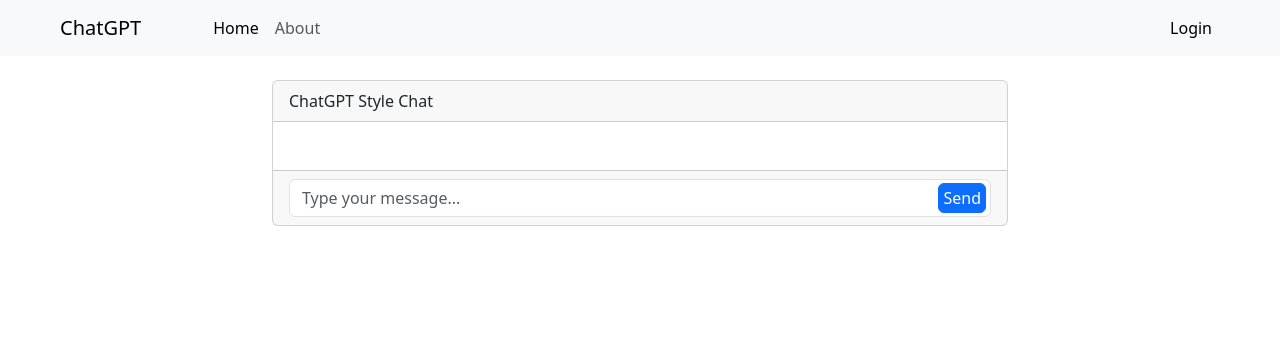
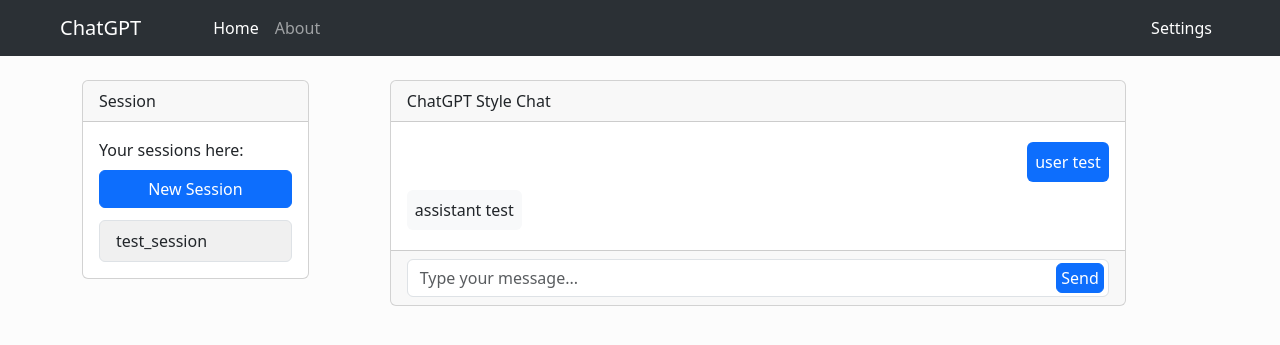
Before and after one commit to Adochew/socket-demo, a Flask app: page / in a window 1280 px wide. Shown: the top 345 px of the page. Run offline with Flask 3, Linux system fonts and the light colour scheme; data comes from the database, SQL or seed files in the repository; both versions use the stored data as it was after the commit; data that the repository does not hold is empty; parts of the project's set-up code (start-up, migrations or seed data) failed here and were passed over; some libraries are stand-ins or nearby versions.

Commit message:
session switch

```diff
--- /dev/null
+++ b/assets/css/index.css
@@ -0,0 +1,65 @@
+.chat-container {
+    max-height: 600px;
+    overflow-y: auto;
+}
+.message-box {
+    max-width: 80%;
+}
+.text-area-container {
+    position: relative;
+    display: flex;
+}
+.resize-none {
+    resize: none;
+    overflow: hidden;
+    height: auto;
+    min-height: 38px;
+}
+.send-btn {
+    position: absolute;
+    right: 5px;
+    bottom: 4px;
+    height: 30px;
+    padding: initial;
+    padding-left: 4px;
+    padding-right: 4px;
+}
+.session-container{
+    width: 22%
+}
+.blank-container{
+    width: 5%
+}
+.session:hover{
+    background-color: #f4f4f4;
+}
+.selected {
+    background-color: #f0f0f0;
+}
+.list-group-item {
+    padding-right: 35px;
+    position: relative;
+}
+.list-group-item input[type="text"] {
+    width: 100%;
+    box-sizing: border-box;
+}
+#deleteBtn {
+    display: none;
+    position: absolute;
+    right: 20px;
+    cursor: pointer;
+    z-index: 100;
+    width: 9px;
+    height: 30px;
+    text-align: center;
+    justify-content: center;
+    align-items: center;
+}
+.delete-icon{
+    width: 20px;
+}
+#newSession{
+    margin-bottom: 12px;
+    width: 100%;
+}
--- a/assets/js/chat.js
+++ b/assets/js/chat.js
@@ -1,4 +1,7 @@
 $(document).ready(function() {
+    // 全局变量锁
+    var lock = true;
+
     // 输入框
     var textarea = document.querySelector('.resize-none');
     textarea.addEventListener('input', adjustHeight);
@@ -21,7 +24,7 @@
         if (align === 'user') {
             messageBox = '<div class="d-flex ' + messageAlign + '"><div class="bg-primary text-white p-2 rounded mt-1 mb-1 message-box"><p class="mb-0">' + message + '</p></div></div>';
         }
-        $('.card-body').append(messageBox); // 将消息添加到聊天界面
+        $('.card-body.chat-container').append(messageBox); // 将消息添加到聊天界面
         // 滚动到最新消息
         $('.chat-container').scrollTop($('.chat-container')[0].scrollHeight);
     }
@@ -68,6 +71,7 @@
                 contentType: 'application/json',
                 data: JSON.stringify({ content: message }),
                 success: function() {
+                    lock = true;
                     $('button').prop('disabled', false);
                     window.eventSource.close()
                 },
@@ -78,13 +82,15 @@
         });
     }
 
-    // setupEventSource(); // 初始化 SSE 连接
-
     // 当发送按钮被点击
     $('button').click(function() {
-        $('button').prop('disabled', true);
+        if (lock === false) { return; }
+
         var message = $('textarea').val();
         if (message.trim() !== '') {
+            lock = false;
+            $('button').prop('disabled', true);
+
             displayMessage(message, 'user');  // 显示用户消息
             $('textarea').val('');  // 清空输入区域
             textarea.style.height = '38px';  // 重置输入区域高度
@@ -98,7 +104,6 @@
                 contentType: 'application/json',
                 data: JSON.stringify({ content: message }),
                 success: function() {
-                    // 假设响应是一个简单的字符串
                     displayMessage('...', 'assistant');
                 },
                 error: function() {
@@ -108,17 +113,144 @@
         }
     });
 
+    //session
+    // 双击修改Session Info
+    $('#sessionList').on('dblclick', '.session', function() {
+        if (lock === false) { return; }
+
+        let $this = $(this)
+        let currentText = $(this).text();
+        let input = $('<input>', {
+            type: 'text',
+            value: currentText,
+            blur: function() {
+                let newText = $(this).val().trim();
+                if (newText === '') {
+                    newText = currentText;
+                }else {
+                    //同步到数据库
+                    let url = '/session/' + $this.attr('data-session-id') + '/' + newText
+                    $.ajax({
+                        url: url,
+                        type: 'PUT',
+                        success: function () {},
+                        error: function(error) {
+                            console.log('Error update the session:', error);
+                        }
+                    });
+                }
+                $(this).replaceWith($('<span>').text(newText));
+            },
+            keypress: function(e) {
+                if (e.which === 13) {  // 按 Enter 键
+                    $(this).blur();
+                }
+            }
+        });
+
+        $(this).html(input);
+        input.focus();
+    });
+
+    // delete session
+    let deleteBtn = $('#deleteBtn');
+    const toastBootstrap = bootstrap.Toast.getOrCreateInstance($('#liveToast'))
+
+    // 单击选中session
+    $('#sessionList').on('click', '.session', function() {
+        if (lock === false) { return; }
+
+        $this = $(this)
+        $('.session').removeClass('selected');
+        $this.addClass('selected');
+        let session_id = $this.attr('data-session-id');
+
+        // 定位删除按钮
+        let pos = $(this).position();
+        deleteBtn.css({
+            top: pos.top + $(this).outerHeight() - deleteBtn.outerHeight() - 6,
+            display: 'flex'
+        });
+        // 绑定删除事件
+        $('#confirmDelete').off('click').on('click', () => {
+            $.ajax({
+                url: '/session/' + session_id,
+                type: 'DELETE',
+                success: function () {
+                    $this.remove();
+                    deleteBtn.hide();
+                    toastBootstrap.show();
+                    let session = $('#sessionList .session:first');
+                    if(session){
+                        displaySession(session.attr('data-session-id'));
+                        session.addClass('selected');
+                    }
+                },
+                error: function(error) {
+                    console.log('Error delete the session:', error);
+                }
+            });
+        });
+
+        //渲染对应session
+        $('.chat-container').empty();
+        displaySession(session_id);
+    });
+
+    // 获取全部Session
     $.ajax({
-        url: '/session/10001',  // 确保 URL 是正确的
+        url: '/sessions',
         type: 'GET',
-        success: function(data) {
-            data.forEach(msg => {
-                displayMessage(msg.content, msg.role)
+        success: function (data){
+            data.forEach(session => {
+                let sessionHTML = '<li class="list-group-item session" data-session-id="' + session.session_id + '">'
+                    + session.session_info + '</li>';
+                $('#sessionList').append(sessionHTML)
             });
+            if (data.length > 0) {
+                displaySession(data[0].session_id);
+                $('#sessionList .session:first').addClass('selected');
+            }
         },
         error: function(error) {
-            console.log('Error fetching the session messages:', error);
+            console.log('Error fetching the sessions:', error);
         }
     });
 
+    // new session
+    $('#newSession').on('click',function (){
+        if (lock === false) { return; }
+
+        $.ajax({
+            url: '/session',
+            type: 'POST',
+            success: function (data){
+                let sessionHTML = '<li class="list-group-item session" data-session-id="' + data.session_id + '">new session</li>';
+                $('#sessionList').prepend(sessionHTML);
+                $('.session').removeClass('selected');
+                $('#sessionList .session:first').addClass('selected');
+                $('.chat-container').empty();
+            },
+            error: function(error) {
+                console.log('Error add the session:', error);
+            }
+        });
+    });
+
+    // 渲染Session内容
+    function displaySession(id) {
+        let url = '/session/' + id
+        $.ajax({
+            url: url,
+            type: 'GET',
+            success: function(data) {
+                data.forEach(msg => {
+                    displayMessage(msg.content, msg.role)
+                });
+            },
+            error: function(error) {
+                console.log('Error fetching the session messages:', error);
+            }
+        });
+    }
 });
--- a/models/session.py
+++ b/models/session.py
@@ -4,7 +4,8 @@
 # 定义模型
 class Session(db.Model):
     __tablename__ = 'sessions'
-    session_id = db.Column(db.String(255), primary_key=True)
+    session_id = db.Column(db.Integer, primary_key=True)
+    session_info = db.Column(db.String(255))
     created_at = db.Column(db.DateTime, default=db.func.current_timestamp())
     messages = db.relationship('Message', order_by="Message.id", backref='session', lazy=True)
 
@@ -12,7 +13,7 @@
 class Message(db.Model):
     __tablename__ = 'messages'
     id = db.Column(db.Integer, primary_key=True)
-    session_id = db.Column(db.String(255), db.ForeignKey('sessions.session_id'))
+    session_id = db.Column(db.Integer, db.ForeignKey('sessions.session_id'))
     role = db.Column(db.String(255))
     content = db.Column(db.Text)
     timestamp = db.Column(db.DateTime, default=db.func.current_timestamp())
--- a/routes/__init__.py
+++ b/routes/__init__.py
@@ -14,4 +14,4 @@
 # 初始化 SQLAlchemy
 db = SQLAlchemy(app)
 
-from routes import user_routes, chat_routes
+from routes import user_routes, chat_routes, session_routes
--- a/routes/chat_routes.py
+++ b/routes/chat_routes.py
@@ -10,12 +10,8 @@
 load_dotenv()
 api_key = os.environ.get("OPENAI_API_KEY")
 
+# 维护全局消息队列
 message_queue = Queue();
-
-@app.route('/session/<session_id>', methods=['GET'])
-def get_session(session_id):
-    session['current_session_id'] = session_id
-    return jsonify(SessionService.get_history(session_id))
 
 
 @app.route('/chat-stream', methods=['POST'])
--- /dev/null
+++ b/routes/session_routes.py
@@ -0,0 +1,32 @@
+from routes import app
+from flask import render_template, jsonify, session
+from services.session_service import SessionService
+
+
+@app.route('/sessions', methods=['GET'])
+def get_sessions():
+    return jsonify(SessionService.get_sessions())
+
+
+@app.route('/session', methods=['POST'])
+def new_session():
+    session_id = SessionService.add_session()
+    return {"session_id": session_id}, 200
+
+
+@app.route('/session/<session_id>', methods=['GET'])
+def get_session(session_id):
+    session['current_session_id'] = session_id
+    return jsonify(SessionService.get_history(session_id))
+
+
+@app.route('/session/<session_id>/<session_info>', methods=['PUT'])
+def update_session(session_id, session_info):
+    SessionService.update_session_info(session_id, session_info)
+    return {"status": "Data received"}, 200
+
+
+@app.route('/session/<session_id>', methods=['DELETE'])
+def delete_session(session_id):
+    SessionService.delete_session(session_id)
+    return {"status": "Data received"}, 200
--- a/templates/base.html
+++ b/templates/base.html
@@ -6,6 +6,11 @@
     <link rel="stylesheet" href="/assets/plugins/bootstrap-5.3.3/bootstrap.min.css">
     <script src="/assets/plugins/jquery-3.7.1/jquery-3.7.1.min.js"></script>
     <script src="/assets/plugins/bootstrap-5.3.3/bootstrap.bundle.min.js"></script>
+    <style>
+        body{
+            background-color: #fcfcfc;
+        }
+    </style>
     {% block script %}
     {% endblock %}
     <title>
@@ -14,7 +19,7 @@
     </title>
 </head>
 <body>
-<nav class="navbar navbar-expand-lg bg-body-tertiary ps-5 pe-5">
+<nav class="navbar navbar-expand-lg bg-body-tertiary ps-5 pe-5 " data-bs-theme="dark">
     <div class="container-fluid">
         <a class="navbar-brand" href="#">ChatGPT</a>
         <button class="navbar-toggler" type="button" data-bs-toggle="collapse" data-bs-target="#navbarNav"
@@ -32,7 +37,7 @@
             </ul>
             <ul class="navbar-nav">
                 <li class="nav-item">
-                    <a class="nav-link active" aria-current="page" href="#">Login</a>
+                    <a class="nav-link active" aria-current="page" href="#">Settings</a>
                 </li>
             </ul>
         </div>
--- a/templates/index.html
+++ b/templates/index.html
@@ -5,45 +5,37 @@
 {% endblock %}
 
 {% block script %}
-<script src="/assets/js/chat.js"></script>
-<style>
-    .chat-container {
-        max-height: 600px;
-        overflow-y: auto;
-    }
-    .message-box {
-        max-width: 80%;
-    }
-    .text-area-container {
-        position: relative;
-        display: flex;
-    }
-    .resize-none {
-        resize: none;
-        overflow: hidden;
-        height: auto;
-        min-height: 38px;
-    }
-    .send-btn {
-        position: absolute;
-        right: 5px;
-        bottom: 4px;
-        height: 30px;
-        padding: initial;
-        padding-left: 4px;
-        padding-right: 4px;
-    }
-</style>
+<script  src="/assets/js/chat.js"></script>
+<link rel="stylesheet" href="/assets/css/index.css" type="text/css" media="screen"/>
 {% endblock %}
 
 {% block content %}
 <div class="container mt-4">
-    <div class="row justify-content-center">
-        <div class="col-8">
+    <div class="row">
+
+        <div class="session-container">
+            <div class="card">
+                <div class="card-header">Session</div>
+                <div class="card-body">
+                    <div class="card-title">Your sessions here:</div>
+                    <button class="btn btn-primary" id="newSession">New Session</button>
+                    <button id="deleteBtn" class="btn btn-danger" data-bs-toggle="modal" data-bs-target="#deleteConfirmationModal">
+                        <img class="delete-icon" src="/assets/image/icon/delete.svg" alt="delete">
+                    </button>
+                    <ul class="list-group" id="sessionList">
+<!--                        <li class="list-group-item session">test-1</li>-->
+<!--                        <li class="list-group-item session" data-session-id="2">test-2</li>-->
+                    </ul>
+                </div>
+            </div>
+        </div>
+
+        <div class="blank-container"></div>
+
+        <div class="col-8 justify-content-center">
             <div class="card">
                 <div class="card-header">ChatGPT Style Chat</div>
                 <div class="card-body chat-container">
-                    <div class="mb-3">
                         <!-- Server -->
 <!--                        <div class="d-flex justify-content-start">-->
 <!--                            <div class="bg-light p-2 rounded mt-1 mb-1 message-box">-->
@@ -57,7 +49,6 @@
 <!--                            </div>-->
 <!--                        </div>-->
                         <!-- 更多消息可以继续在这里添加 -->
-                    </div>
                 </div>
                 <div class="card-footer text-muted">
                     <div class="text-area-container">
@@ -69,4 +60,38 @@
         </div>
     </div>
 </div>
+
+<!--Modal-->
+<div class="modal fade" id="deleteConfirmationModal" data-bs-backdrop="static" data-bs-keyboard="false" tabindex="-1"
+     aria-labelledby="staticBackdropLabel" aria-hidden="true">
+    <div class="modal-dialog">
+        <div class="modal-content">
+            <div class="modal-header">
+                <h1 class="modal-title fs-5" id="staticBackdropLabel">Delete Session</h1>
+                <button type="button" class="btn-close" data-bs-dismiss="modal" aria-label="Close"></button>
+            </div>
+            <div class="modal-body">
+                Are you sure you want to delete this session?
+            </div>
+            <div class="modal-footer">
+                <button type="button" class="btn btn-primary" data-bs-dismiss="modal">Cancel</button>
+                <button type="button" class="btn btn-danger" data-bs-dismiss="modal" id="confirmDelete">Delete</button>
+            </div>
+        </div>
+    </div>
+</div>
+
+<!--Toast-->
+<div class="toast-container position-fixed bottom-0 end-0 p-3">
+    <div id="liveToast" class="toast" role="alert" aria-live="assertive" aria-atomic="true">
+        <div class="toast-header">
+            <strong class="me-auto">System message</strong>
+            <small>2 secs ago</small>
+            <button type="button" class="btn-close" data-bs-dismiss="toast" aria-label="Close"></button>
+        </div>
+        <div class="toast-body">
+            Delete successful.
+        </div>
+    </div>
+</div>
 {% endblock %}
```
Also changed, not shown: data.sql (+9 -5 lines), services/session_service.py (+28 -4 lines), assets/image/icon/delete.svg (added).
